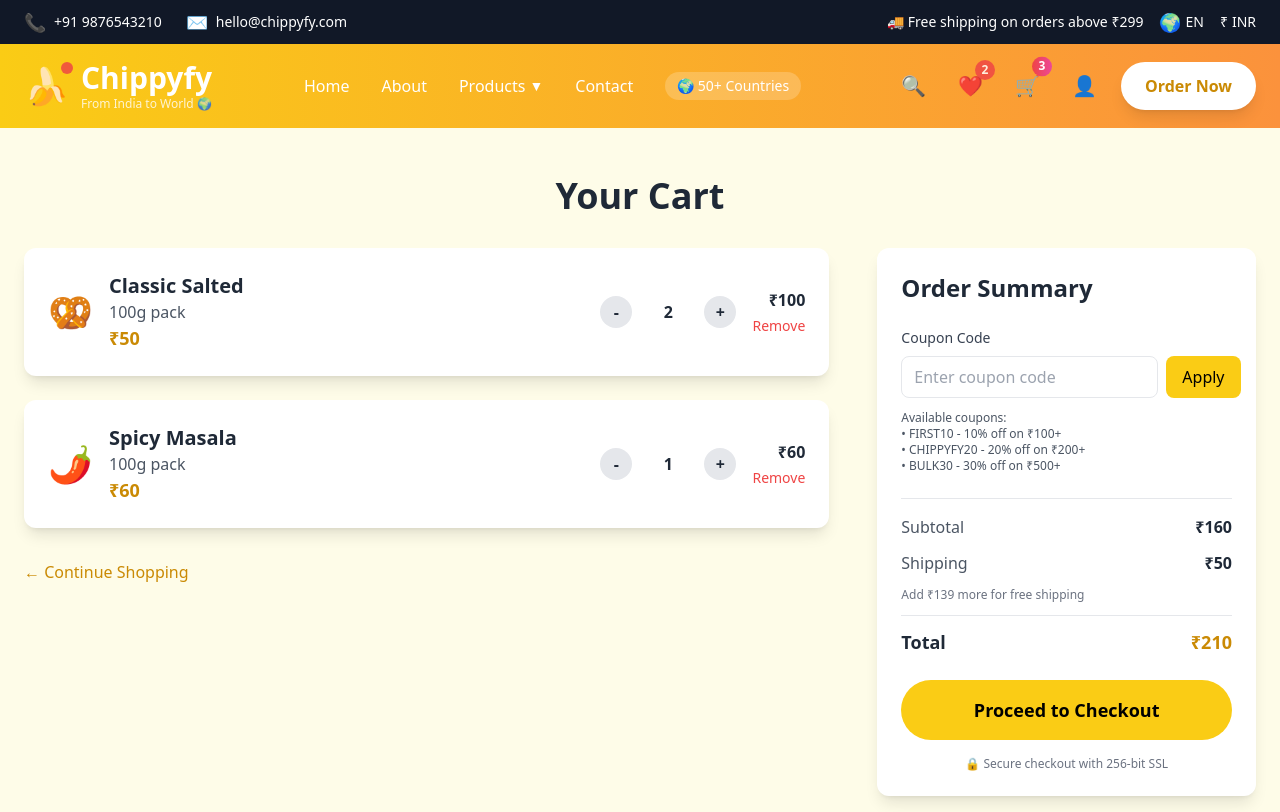
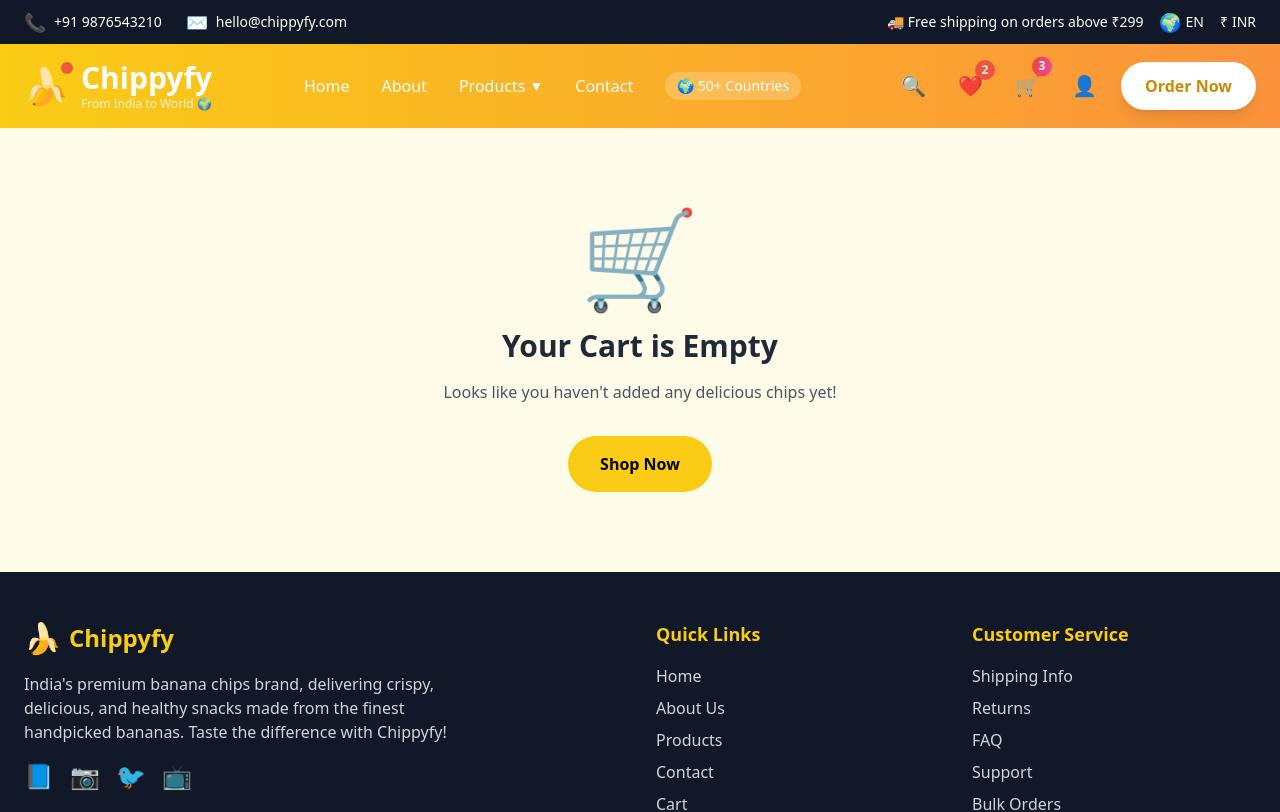
Before and after one commit to viralsparkconnect-hue/banana-chips-website, a Next.js app: page /cart in a window 1280 px wide. Shown: the top 812 px of the page. Built offline with nearby package versions, Linux system fonts and the light colour scheme.

Commit message:
Update cart.js

```diff
--- a/pages/cart.js
+++ b/pages/cart.js
@@ -1,24 +1,16 @@
-import { useState, useEffect } from 'react'
 import Link from 'next/link'
 import { useRouter } from 'next/router'
+import { useState } from 'react'
 import Navbar from '@/components/Navbar'
 import Footer from '@/components/Footer'
+import { useCart } from '@/context/CartContext'
 
 export default function Cart() {
-  const [cart, setCart] = useState([])
+  const { cart, removeFromCart, addToCart } = useCart()
   const [couponCode, setCouponCode] = useState('')
   const [discount, setDiscount] = useState(0)
   const [showCheckout, setShowCheckout] = useState(false)
   const router = useRouter()
-
-  // Sample cart items (in real app, this would come from global state/context)
-  useEffect(() => {
-    // Initialize with some sample items for demo
-    setCart([
-      { id: 1, name: "Classic Salted", price: 50, quantity: 2, emoji: "🥨", weight: "100g" },
-      { id: 2, name: "Spicy Masala", price: 60, quantity: 1, emoji: "🌶️", weight: "100g" },
-    ])
-  }, [])
 
   const coupons = {
     'FIRST10': { discount: 10, minOrder: 100 },
@@ -26,19 +18,10 @@ export default function Cart() {
     'BULK30': { discount: 30, minOrder: 500 }
   }
 
-  const updateQuantity = (id, newQuantity) => {
-    if (newQuantity === 0) {
-      setCart(cart.filter(item => item.id !== id))
-    } else {
-      setCart(cart.map(item =>
-        item.id === id ? { ...item, quantity: newQuantity } : item
-      ))
-    }
-  }
-
-  const removeItem = (id) => {
-    setCart(cart.filter(item => item.id !== id))
-  }
+  const subtotal = cart.reduce((sum, item) => sum + (item.price * item.quantity), 0)
+  const discountAmount = (subtotal * discount) / 100
+  const shipping = subtotal > 299 ? 0 : 50
+  const total = subtotal - discountAmount + shipping
 
   const applyCoupon = () => {
     const coupon = coupons[couponCode.toUpperCase()]
@@ -49,10 +32,13 @@ export default function Cart() {
     }
   }
 
-  const subtotal = cart.reduce((sum, item) => sum + (item.price * item.quantity), 0)
-  const discountAmount = (subtotal * discount) / 100
-  const shipping = subtotal > 299 ? 0 : 50
-  const total = subtotal - discountAmount + shipping
+  const updateQuantity = (item, newQuantity) => {
+    if (newQuantity <= 0) {
+      removeFromCart(item.id)
+    } else {
+      addToCart({ ...item, quantity: newQuantity - item.quantity }) // adjust quantity
+    }
+  }
 
   if (cart.length === 0) {
     return (
@@ -93,20 +79,20 @@ export default function Cart() {
 
                   <div className="flex-1">
                     <h3 className="text-xl font-bold text-gray-800">{item.name}</h3>
-                    <p className="text-gray-600">{item.weight} pack</p>
+                    <p className="text-gray-600">{item.weight || "100g"} pack</p>
                     <p className="text-lg font-semibold text-yellow-600">₹{item.price}</p>
                   </div>
 
                   <div className="flex items-center space-x-3">
                     <button
-                      onClick={() => updateQuantity(item.id, item.quantity - 1)}
+                      onClick={() => updateQuantity(item, item.quantity - 1)}
                       className="w-8 h-8 rounded-full bg-gray-200 hover:bg-gray-300 flex items-center justify-center font-bold"
                     >
                       -
                     </button>
                     <span className="w-12 text-center font-semibold">{item.quantity}</span>
                     <button
-                      onClick={() => updateQuantity(item.id, item.quantity + 1)}
+                      onClick={() => updateQuantity(item, item.quantity + 1)}
                       className="w-8 h-8 rounded-full bg-gray-200 hover:bg-gray-300 flex items-center justify-center font-bold"
                     >
                       +
@@ -116,7 +102,7 @@ export default function Cart() {
                   <div className="text-right">
                     <p className="font-bold text-gray-800">₹{item.price * item.quantity}</p>
                     <button
-                      onClick={() => removeItem(item.id)}
+                      onClick={() => removeFromCart(item.id)}
                       className="text-red-500 hover:text-red-700 text-sm mt-1"
                     >
                       Remove
@@ -158,14 +144,6 @@ export default function Cart() {
                   Apply
                 </button>
               </div>
-
-              {/* Available Coupons */}
-              <div className="mt-3 text-xs text-gray-600">
-                <p>Available coupons:</p>
-                <p>• FIRST10 - 10% off on ₹100+</p>
-                <p>• CHIPPYFY20 - 20% off on ₹200+</p>
-                <p>• BULK30 - 30% off on ₹500+</p>
-              </div>
             </div>
 
             <div className="space-y-3 border-t pt-4">
@@ -188,10 +166,6 @@ export default function Cart() {
                 </span>
               </div>
 
-              {subtotal < 299 && (
-                <p className="text-xs text-gray-500">Add ₹{299 - subtotal} more for free shipping</p>
-              )}
-
               <div className="border-t pt-3 flex justify-between text-lg font-bold">
                 <span>Total</span>
                 <span className="text-yellow-600">₹{total}</span>
@@ -199,63 +173,13 @@ export default function Cart() {
             </div>
 
             <button
-              onClick={() => setShowCheckout(true)}
+              onClick={() => router.push('/payment')}
               className="w-full bg-yellow-400 hover:bg-yellow-500 text-black font-bold py-4 rounded-full mt-6 transition-colors text-lg"
             >
               Proceed to Checkout
             </button>
-
-            <div className="mt-4 text-center">
-              <p className="text-xs text-gray-500">🔒 Secure checkout with 256-bit SSL</p>
-            </div>
           </div>
         </div>
-
-        {/* Checkout Modal */}
-        {showCheckout && (
-          <div className="fixed inset-0 bg-black bg-opacity-50 flex items-center justify-center z-50 p-4">
-            <div className="bg-white rounded-2xl p-8 max-w-md w-full">
-              <h3 className="text-2xl font-bold text-gray-800 mb-6 text-center">Choose Payment Method</h3>
-
-              <div className="space-y-4">
-                <Link
-                  href="/payment"
-                  className="block w-full bg-blue-500 hover:bg-blue-600 text-white font-bold py-4 px-6 rounded-full text-center transition-colors"
-                >
-                  💳 Credit/Debit Card
-                </Link>
-
-                <Link
-                  href="/payment"
-                  className="block w-full bg-green-500 hover:bg-green-600 text-white font-bold py-4 px-6 rounded-full text-center transition-colors"
-                >
-                  📱 UPI Payment
-                </Link>
-
-                <Link
-                  href="/payment"
-                  className="block w-full bg-purple-500 hover:bg-purple-600 text-white font-bold py-4 px-6 rounded-full text-center transition-colors"
-                >
-                  🏦 Net Banking
-                </Link>
-
-                <Link
-                  href="/payment"
-                  className="block w-full bg-orange-500 hover:bg-orange-600 text-white font-bold py-4 px-6 rounded-full text-center transition-colors"
-                >
-                  💰 Cash on Delivery
-                </Link>
-              </div>
-
-              <button
-                onClick={() => setShowCheckout(false)}
-                className="w-full mt-6 border-2 border-gray-300 text-gray-700 font-medium py-3 rounded-full hover:bg-gray-50 transition-colors"
-              >
-                Cancel
-              </button>
-            </div>
-          </div>
-        )}
       </div>
 
       <Footer />
```
